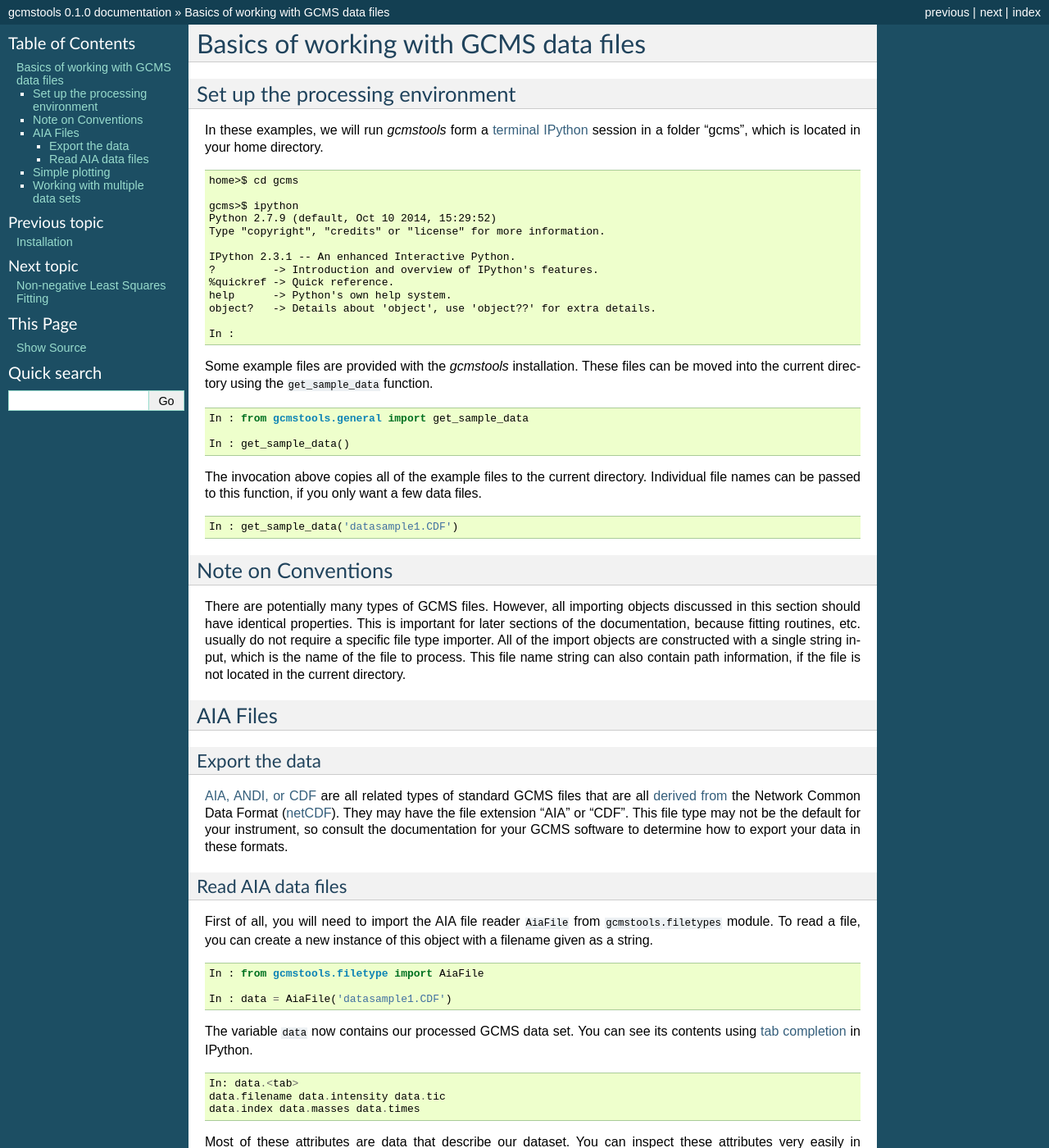
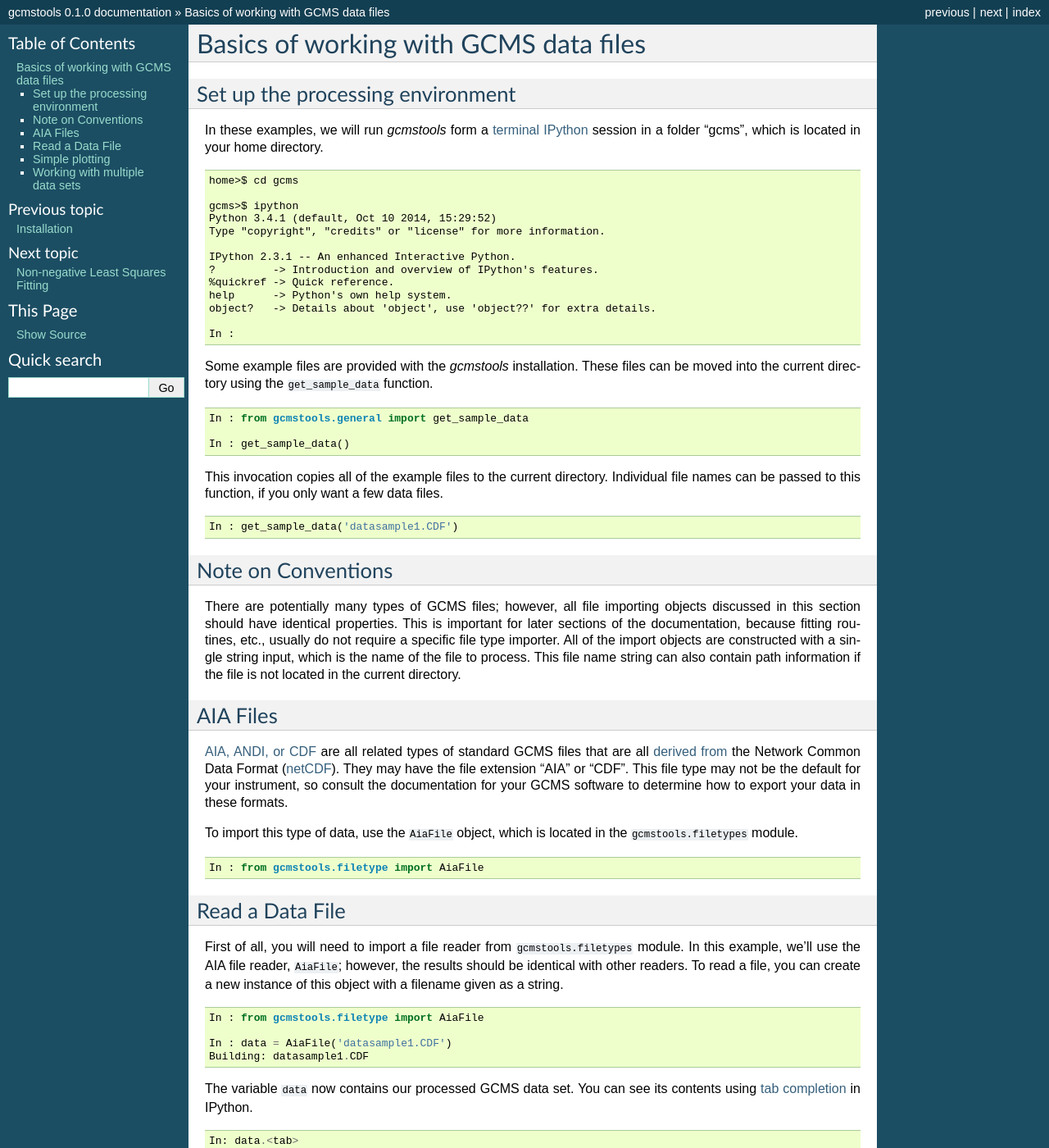
Before and after one commit to rnelsonchem/gcmstools, a Sphinx documentation site: the page built from docs/basics.rst, in a window 1280 px wide and 1400 px high. Shown: the whole window at 82% size. Built offline with Sphinx 7.4.7, drawn with Linux system fonts in a browser that asks for light colours; cross-references to code outside the pages are shown as plain code; some of the changed text lies outside the part shown.

Commit message:
Updated Basics doc, changes filetype var
The type of GCMS file was stored in the GCMS object as GcmsFile.file_type.
This was not consistent with other naming conventions, so it was changed.

```diff
--- a/docs/basics.rst
+++ b/docs/basics.rst
@@ -15,7 +15,7 @@
     home>$ cd gcms
 
     gcms>$ ipython
-    Python 2.7.9 (default, Oct 10 2014, 15:29:52)
+    Python 3.4.1 (default, Oct 10 2014, 15:29:52)
     Type "copyright", "credits" or "license" for more information.
 
     IPython 2.3.1 -- An enhanced Interactive Python.
@@ -36,7 +36,7 @@
 
     In : get_sample_data()
 
-The invocation above copies all of the example files to the current directory.
+This invocation copies all of the example files to the current directory.
 Individual file names can be passed to this function, if you only want a few
 data files.
 
@@ -47,19 +47,16 @@
 Note on Conventions
 -------------------
 
-There are potentially many types of GCMS files. However, all importing objects
-discussed in this section should have identical properties. This is important
-for later sections of the documentation, because fitting routines, etc.
-usually do not require a specific file type importer. All of the import
+There are potentially many types of GCMS files; however, all file importing
+objects discussed in this section should have identical properties. This is
+important for later sections of the documentation, because fitting routines,
+etc., usually do not require a specific file type importer. All of the import
 objects are constructed with a single string input, which is the name of the
-file to process. This file name string can also contain path information, if
+file to process. This file name string can also contain path information if
 the file is not located in the current directory.
 
 AIA Files
 ---------
-
-Export the data
-+++++++++++++++
 
 `AIA, ANDI, or CDF`_ are all related types of standard GCMS files that are all
 `derived from`_ the Network Common Data Format (`netCDF`_). They may have
@@ -73,19 +70,28 @@
     help/MailArchives/netcdf/msg05748.html
 .. _netCDF: http://en.wikipedia.org/wiki/NetCDF
 
+To import this type of data, use the ``AiaFile`` object, which is located in
+the ``gcmstools.filetypes`` module.
 
-Read AIA data files
-+++++++++++++++++++
+.. code::
 
-First of all, you will need to import the AIA file reader ``AiaFile`` from
-``gcmstools.filetypes`` module. To read a file, you can create a new instance
-of this object with a filename given as a string.
+    In : from gcmstools.filetype import AiaFile
+
+Read a Data File
+----------------
+
+First of all, you will need to import a file reader from
+``gcmstools.filetypes`` module. In this example, we'll use the AIA file
+reader, ``AiaFile``; however, the results should be identical with other
+readers. To read a file, you can create a new instance of this object with a
+filename given as a string.
 
 .. code::
 
     In : from gcmstools.filetype import AiaFile
 
     In : data = AiaFile('datasample1.CDF')
+    Building: datasample1.CDF
 
 The variable ``data`` now contains our processed GCMS data set. You can see
 its contents using :ref:`tab completion <ipytab>` in IPython.
@@ -93,8 +99,8 @@
 .. code::
 
     In: data.<tab>
-    data.filename data.intensity data.tic
-    data.index data.masses data.times
+    data.filename   data.intensity    data.tic    data.index  data.masses
+    data.filetype  data.int_extract  data.index  data.times
 
 Most of these attributes are data that describe our dataset. You can inspect
 these attributes very easily in IPython by just typing the name at the prompt.
@@ -108,6 +114,9 @@
     In : data.tic
     Out:
     array([158521., ..., 0.])
+
+    In : data.filetype
+    Out: 'AiaFile'
 
 This is a short description of these initial attributes:
 
@@ -123,8 +132,10 @@
   columns correspond to the masses in the ``masses`` array and the rows
   correspond to the times in the ``times`` array.
 
-The *index* method is used for finding the indices from an array. Its usage is
-described later.
+* *filetype*: This is the type of file importer that was used.
+
+The *index* and *int_extract* methods are used for finding the indices from an
+array and extracting integrals, respectively. Their usage is described later.
 
 Simple plotting
 ---------------
@@ -144,7 +155,7 @@
 
     In: plt.show()
 
-This should produce a pop-up window with an interactive plot, :num:`Figure
+This produces a pop-up window with an interactive plot, :num:`Figure
 #ticplot`.  (This should happen fairly quickly. However, sometimes the plot
 window appears behind the other windows, which makes it seem like things are
 stuck. Be sure to scroll through your windows to find it.) The buttons at the
@@ -162,9 +173,7 @@
 to see this plot. There is another alternative, though. You can also put all
 of these commands into a text file and run it with Python directly. Copy the
 following code into a plain text file called "tic\_plot.py". (See
-:ref:`textfiles` for more information on making Python program files.) In this
-case, we're using an AIA file type import, but you can change this for others
-as you see fit.
+:ref:`textfiles` for more information on making Python program files.)
 
 .. code::
 
@@ -177,24 +186,23 @@
 
 It is common practice to do all imports at the top of a Python program. That
 way it is clear exactly what code is being brought into play. Run this new
-file using the ``python`` command from the terminal.
+file using the ``python`` command from the terminal. Again, the plot window
+will appear, but you will not be able to work in the terminal until you close
+this window.
 
 .. code::
 
     gcms>$ python tic_plot.py
 
-The plot window will now appear, and you will not be able to work in the
-terminal until you close this window. Alternatively, you can run this program
-directly from IPython.
+Alternatively, you can run this program directly from IPython.  This has the
+advantage that once the window is closed, you are dropped back into an IPython
+session that "remembers" all of the variables and imports that you created in
+your program file. See :doc:`Appendix A <appendA>` for more information here.
 
 .. code::
 
     In : %run tic_plot.py
 
-This has the advantage that once the window is closed, you are dropped back
-into an IPython session that "remembers" all of the variables and imports that
-you created in your program file. See :doc:`Appendix A <appendA>` for more
-information here.
 
 .. _Matplotlib documentation: http://matplotlib.org/contents.html
 
```
Also changed, not shown: 2 other files.
